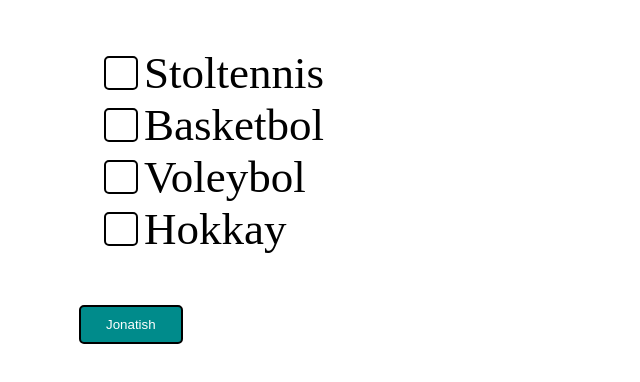
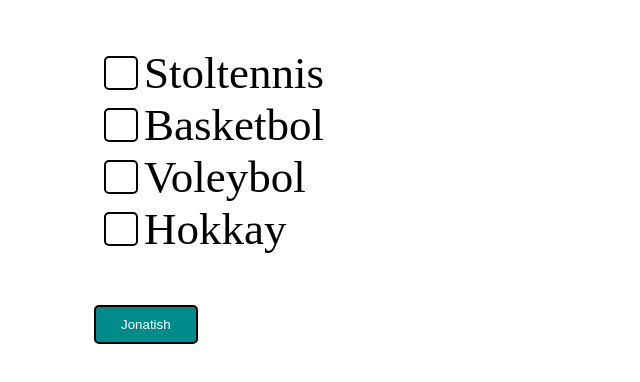
Before and after one commit to mamadjonov-abdurahmon/chekbox, a plain HTML site: page index.html in a window 1280 px wide. Shown: the part 58-440 px from the top of the page, without its empty margins (296-936 px from the left). Drawn offline with Linux system fonts and the light colour scheme.

Commit message:
16 / 5 000

```diff
--- a/css/main.css
+++ b/css/main.css
@@ -107,8 +107,6 @@ h1{
  border: 2px solid #000;
  background-color: darkcyan;
  color: #fff;
- position: absolute;
- left: 375px;
 }
 
 .intro__button:hover{
```
